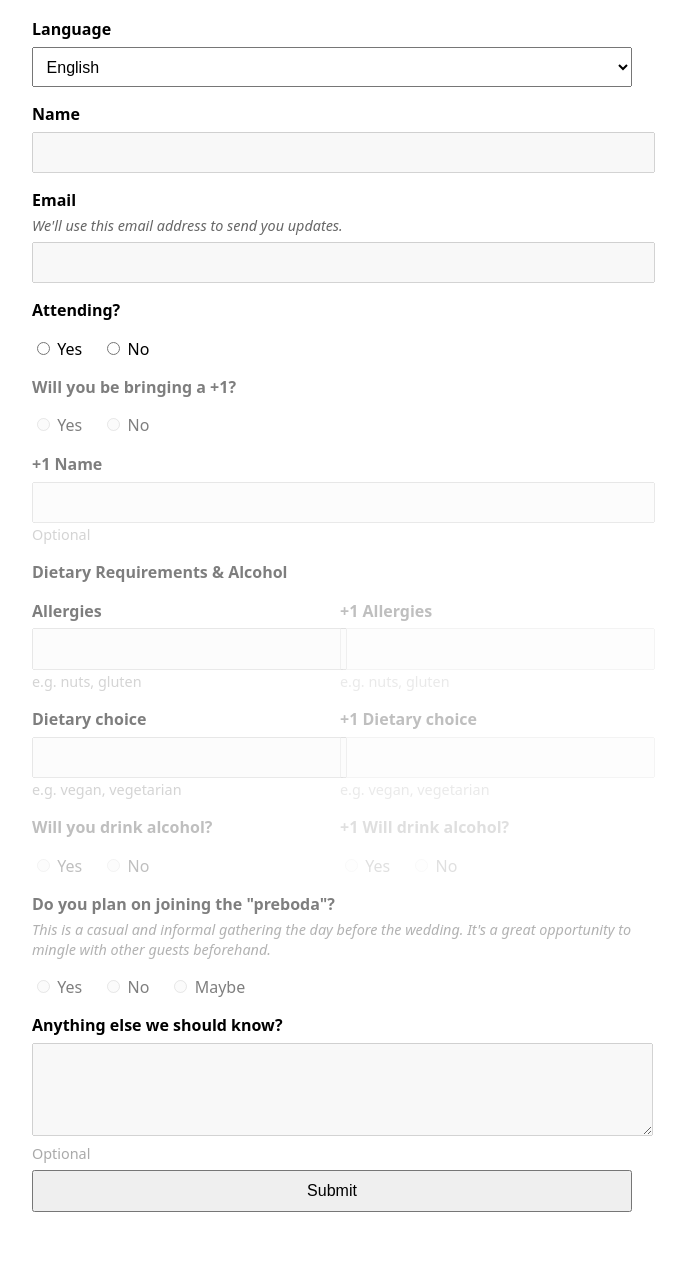
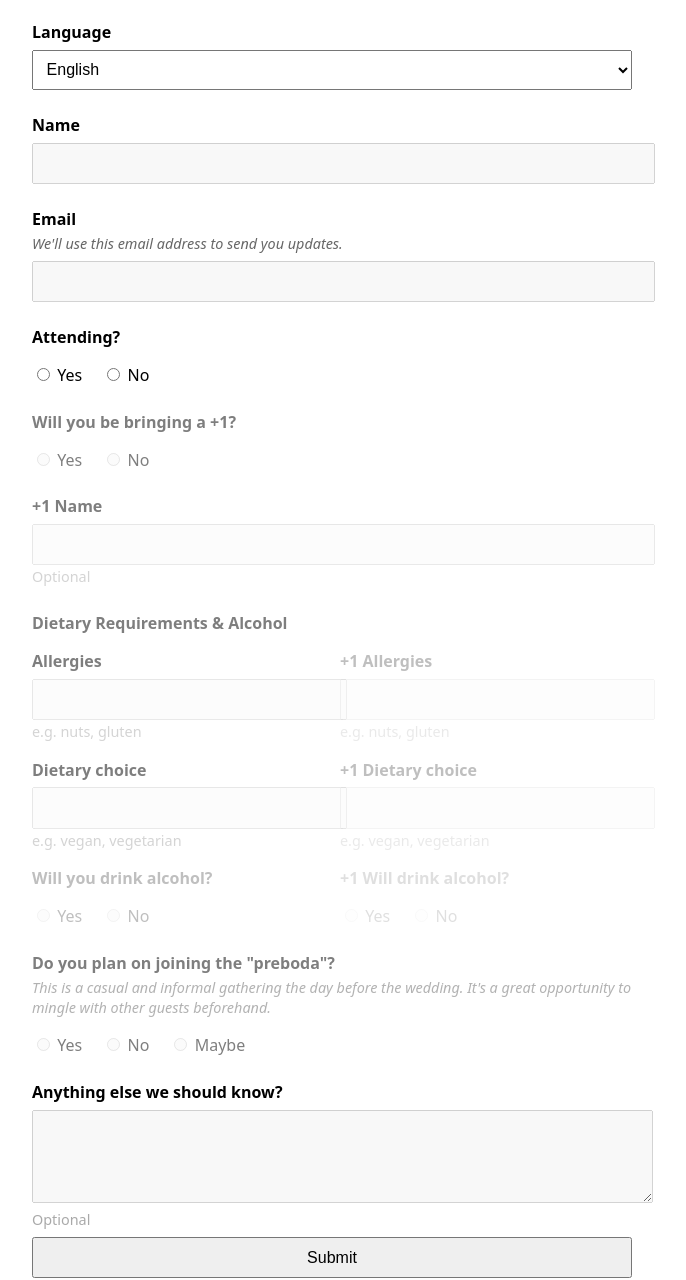
Before and after one commit to olegat/wedding-sites, a website: page public/rsvp.html in a window 1280 px wide. Shown: the part 80-1360 px from the top of the page, without its empty margins (308-994 px from the left). Before the commit the page ends 1324 px from the top, so only its background shows below. Drawn offline with Linux system fonts and the light colour scheme.

Commit message:
rsvp.html: add .mainq

```diff
--- a/public/rsvp.html
+++ b/public/rsvp.html
@@ -48,6 +48,10 @@
           margin-top: 0.25rem;
           line-height: 1.4;
       }
+
+      .mainq {
+          margin-top: 1.5rem;
+      }
     </style>
   </head>
 
@@ -60,6 +64,7 @@
 
     <form id="rsvp-form" method="POST" action="https://getform.io/f/bdrkrodb">
       <!-- LANGUAGE SELECT -->
+      <div class="mainq">
         <label>
           <span lang="en">Language</span>
           <span lang="es">Idioma</span>
@@ -70,16 +75,20 @@
             <option value="fr">Français</option>
           </select>
         </label>
+      </div>
 
       <!-- NAME -->
+      <div class="mainq">
         <label>
           <span lang="en">Name</span>
           <span lang="es">Nombre</span>
           <span lang="fr">Nom</span>
           <input name="name" type="text" required />
         </label>
+      </div>
 
       <!-- EMAIL -->
+      <div class="mainq">
         <label>
           <span lang="en">Email</span>
           <span lang="es">Correo electrónico</span>
@@ -91,8 +100,10 @@
           </div>
           <input name="email" type="email" required />
         </label>
+      </div>
 
       <!-- ATTENDING? RADIO -->
+      <div class="mainq">
         <fieldset class="radio-group" id="attending-fieldset">
           <legend>
             <span lang="en">Attending?</span>
@@ -102,8 +113,10 @@
           <label><input type="radio" name="attending" value="yes" required /> <span lang="en">Yes</span><span lang="es">Sí</span><span lang="fr">Oui</span></label>
           <label><input type="radio" name="attending" value="no" required /> <span lang="en">No</span><span lang="es">No</span><span lang="fr">Non</span></label>
         </fieldset>
+      </div>
 
       <!-- 1. +1 -->
+      <div class="mainq">
         <fieldset class="radio-group" id="plus1-fieldset">
           <legend>
             <span lang="en">Will you be bringing a +1?</span>
@@ -113,8 +126,10 @@
           <label><input type="radio" name="plus1" value="yes" /> <span lang="en">Yes</span><span lang="es">Sí</span><span lang="fr">Oui</span></label>
           <label><input type="radio" name="plus1" value="no" /> <span lang="en">No</span><span lang="es">No</span><span lang="fr">Non</span></label>
         </fieldset>
+      </div>
 
       <!-- 2. +1 Name -->
+      <div class="mainq">
         <label id="plus1-name-label">
           <span lang="en">+1 Name</span>
           <span lang="es">Nombre del acompañante</span>
@@ -124,8 +139,10 @@
           <span class="placeholder" lang="es">Opcional</span>
           <span class="placeholder" lang="fr">Optionnel</span>
         </label>
+      </div>
 
       <!-- 3. Dietary & Alcohol -->
+      <div class="mainq">
         <fieldset>
           <legend>
             <span lang="en">Dietary Requirements & Alcohol</span>
@@ -201,8 +218,10 @@
             </div>
           </div>
         </fieldset>
+      </div>
 
       <!-- 4. Preboda -->
+      <div class="mainq">
         <fieldset class="radio-group">
           <legend>
             <span lang="en">Do you plan on joining the "preboda"?</span>
@@ -227,8 +246,10 @@
           <label><input type="radio" name="preboda" value="no" /> <span lang="en">No</span><span lang="es">No</span><span lang="fr">Non</span></label>
           <label><input type="radio" name="preboda" value="maybe" /> <span lang="en">Maybe</span><span lang="es">Tal vez</span><span lang="fr">Peut-être</span></label>
         </fieldset>
+      </div>
 
       <!-- 5. Anything else -->
+      <div class="mainq">
         <label>
           <span lang="en">Anything else we should know?</span>
           <span lang="es">¿Algo más que debamos saber?</span>
@@ -238,6 +259,7 @@
           <span class="placeholder" lang="es">Opcional</span>
           <span class="placeholder" lang="fr">Optionnel</span>
         </label>
+      </div>
 
       <!-- Hidden metadata -->
       <input type="hidden" name="source" value="rsvp-test" />
```
Lines whose indentation alone changed are shown as unchanged.
